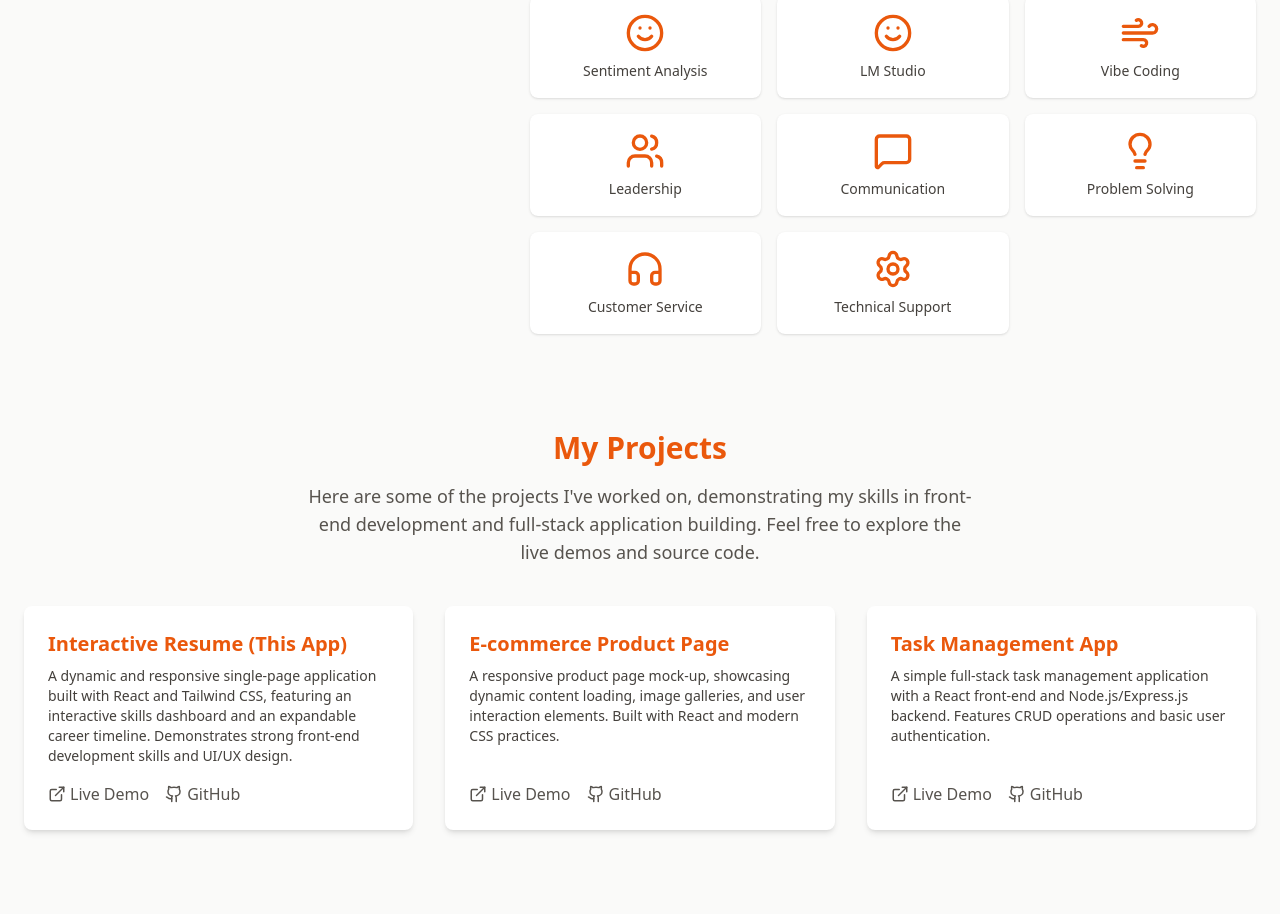
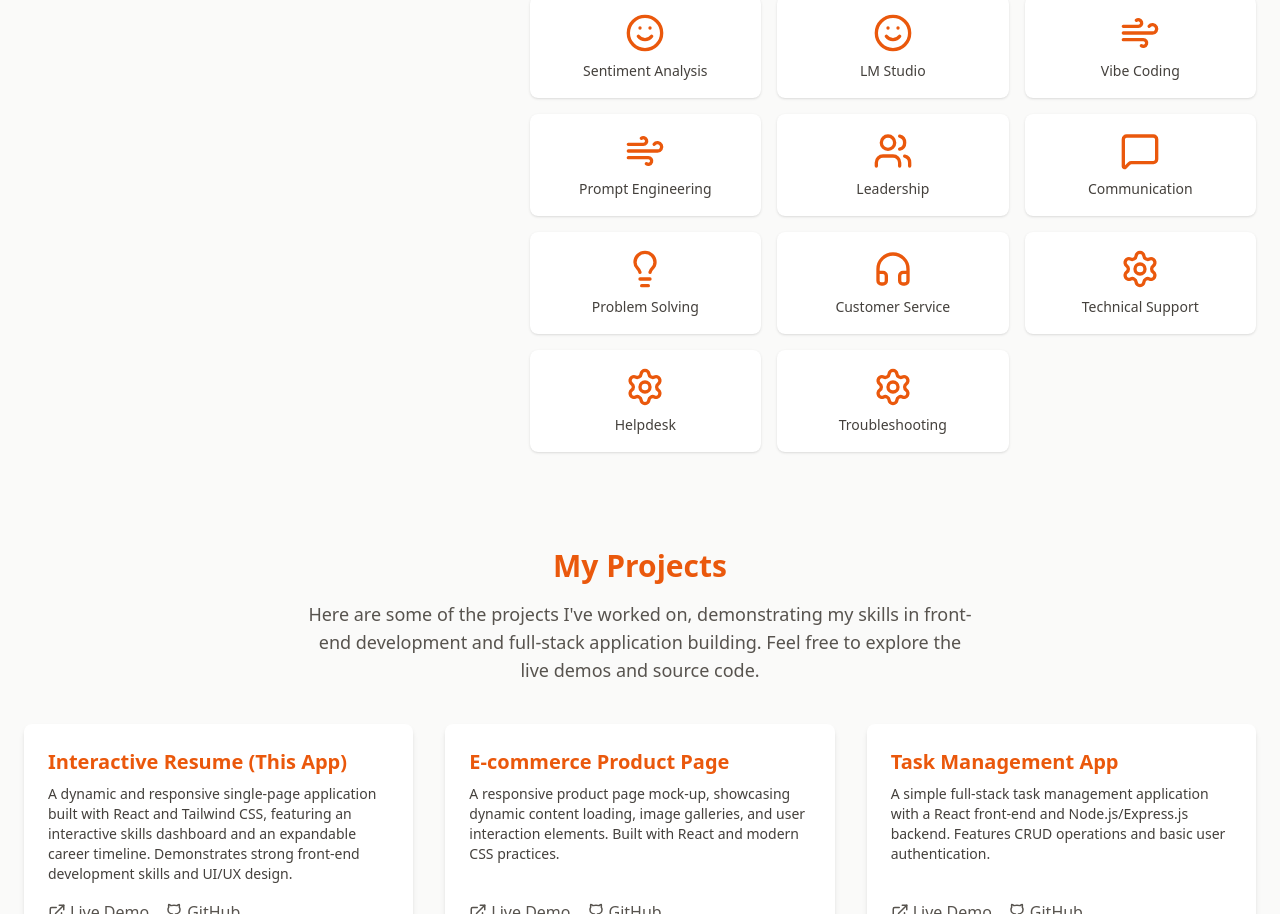
Before and after one commit to asriomar/asri25, a React (Vite) app: page / in a window 1280 px wide. Shown: the part 1460-2374 px from the top of the page. Built offline with nearby package versions, Linux system fonts and the light colour scheme.

Commit message:
Update App.jsx

```diff
--- a/src/App.jsx
+++ b/src/App.jsx
@@ -68,6 +68,7 @@ const App = () => {
             { name: "Sentiment Analysis", icon: <Smile size={40} /> },
              { name: "LM Studio", icon: <Smile size={40} /> },
             { name: "Vibe Coding", icon: <Wind size={40} /> },
+            { name: "Prompt Engineering", icon: <Wind size={40} /> },
         ],
         soft: [
             { name: "Leadership", icon: <Users size={40} /> },
@@ -75,6 +76,8 @@ const App = () => {
             { name: "Problem Solving", icon: <Lightbulb size={40} /> },
             { name: "Customer Service", icon: <Headphones size={40} /> },
             { name: "Technical Support", icon: <Settings size={40} /> },
+            { name: "Helpdesk", icon: <Settings size={40} /> },
+            { name: "Troubleshooting", icon: <Settings size={40} /> },
         ]
     };
 
```
